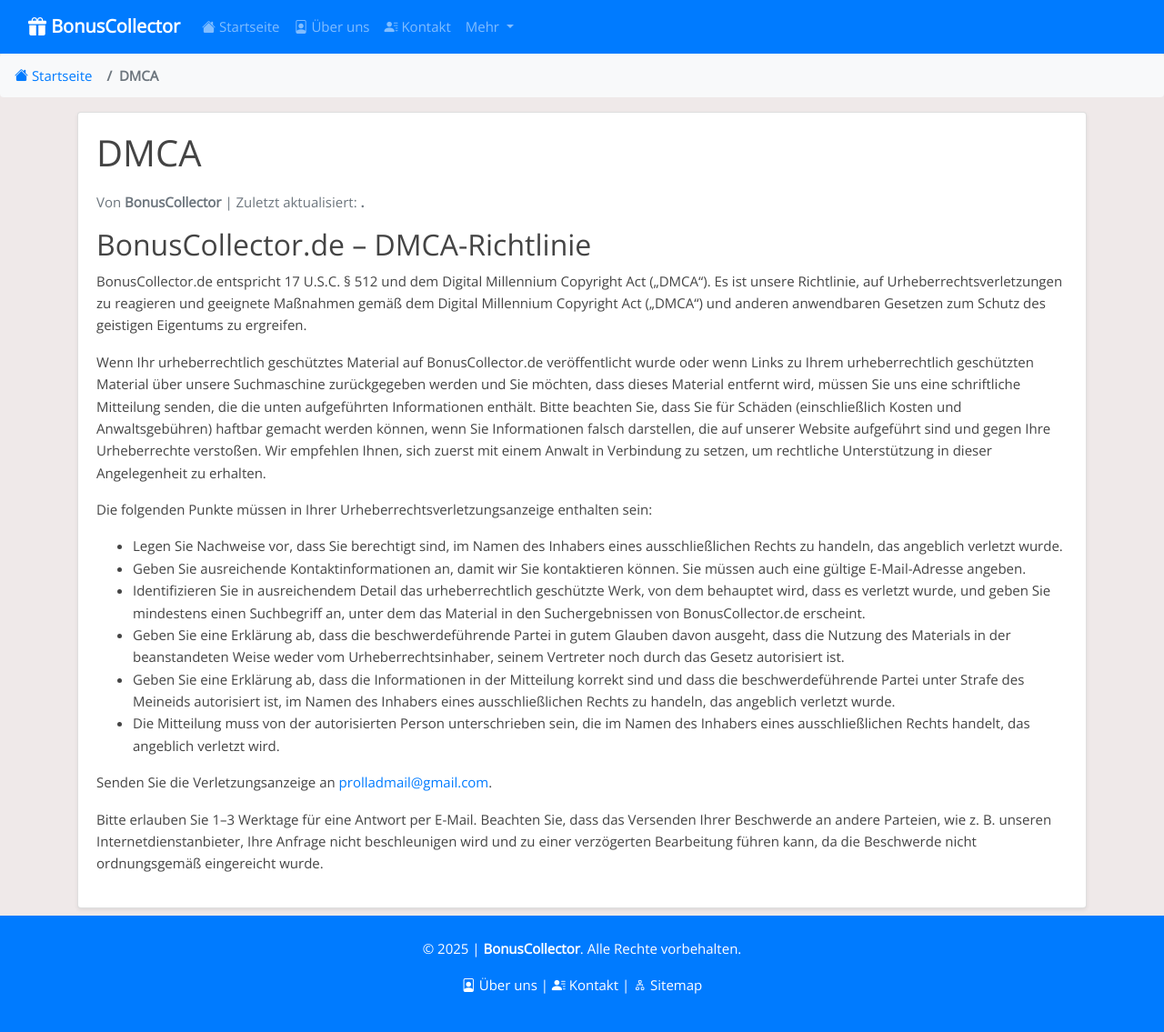
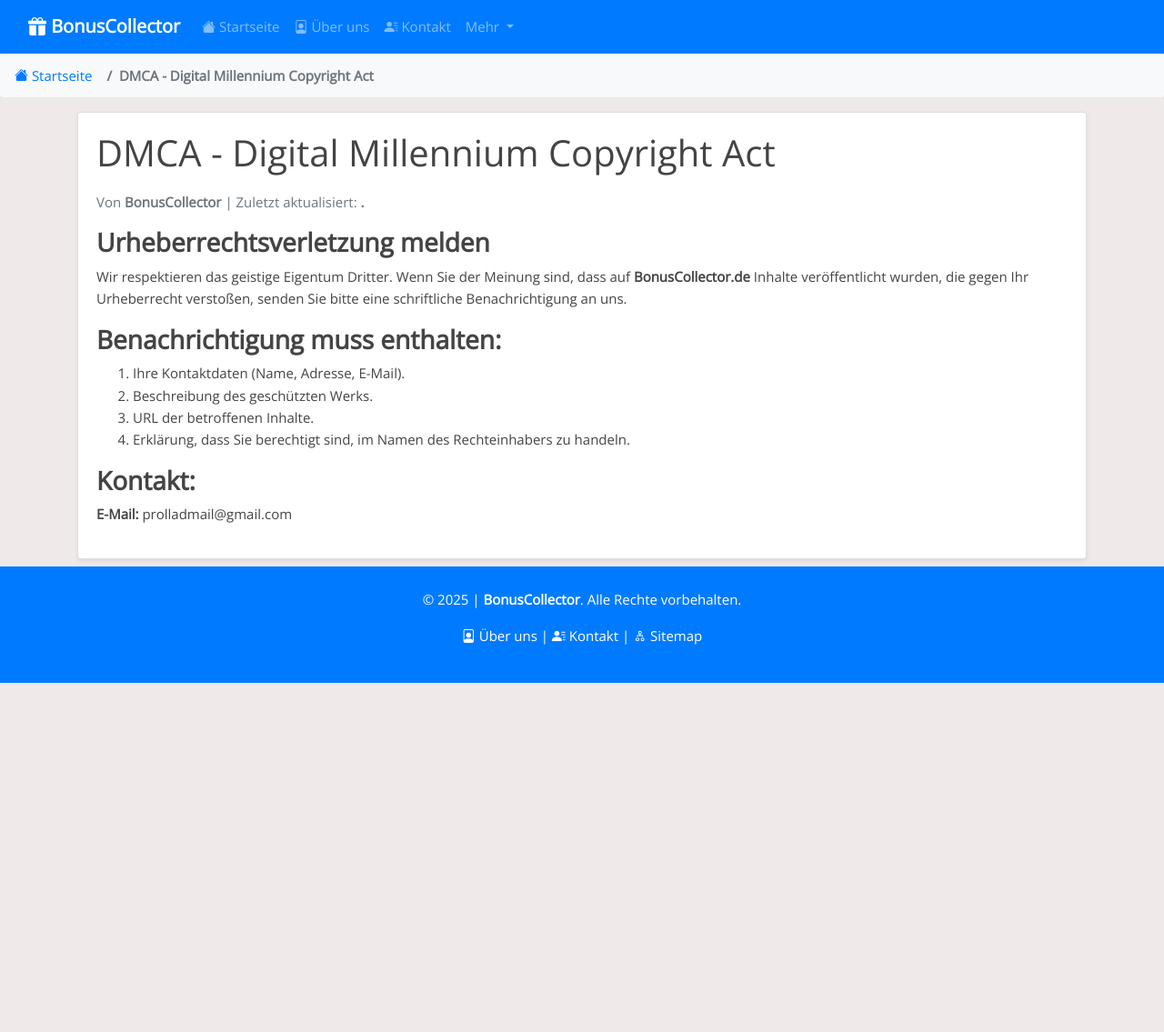
Before and after one commit to Prollad99/bs-de, a Jekyll site: the page built from _pages/dmca.md, in a window 1280 px wide. Shown: the whole page at 91% size. Built offline with Jekyll 4.4.1, drawn with Linux system fonts in a browser that asks for light colours; after the commit the page ends 900 px from its top, so only the background shows below that.

Commit message:
Update dmca.md

```diff
--- a/_pages/dmca.md
+++ b/_pages/dmca.md
@@ -1,26 +1,19 @@
 ---
 layout: page
-title: "DMCA"
+title: "DMCA - Digital Millennium Copyright Act"
 author: "BonusCollector"
 date: 2025-01-16
 permalink: /dmca/
 ---
 
-## BonusCollector.de – DMCA-Richtlinie
+### **Urheberrechtsverletzung melden**
+Wir respektieren das geistige Eigentum Dritter. Wenn Sie der Meinung sind, dass auf **BonusCollector.de** Inhalte veröffentlicht wurden, die gegen Ihr Urheberrecht verstoßen, senden Sie bitte eine schriftliche Benachrichtigung an uns.
 
-BonusCollector.de entspricht 17 U.S.C. § 512 und dem Digital Millennium Copyright Act („DMCA“). Es ist unsere Richtlinie, auf Urheberrechtsverletzungen zu reagieren und geeignete Maßnahmen gemäß dem Digital Millennium Copyright Act („DMCA“) und anderen anwendbaren Gesetzen zum Schutz des geistigen Eigentums zu ergreifen.
+### **Benachrichtigung muss enthalten:**
+1. Ihre Kontaktdaten (Name, Adresse, E-Mail).
+2. Beschreibung des geschützten Werks.
+3. URL der betroffenen Inhalte.
+4. Erklärung, dass Sie berechtigt sind, im Namen des Rechteinhabers zu handeln.
 
-Wenn Ihr urheberrechtlich geschütztes Material auf BonusCollector.de veröffentlicht wurde oder wenn Links zu Ihrem urheberrechtlich geschützten Material über unsere Suchmaschine zurückgegeben werden und Sie möchten, dass dieses Material entfernt wird, müssen Sie uns eine schriftliche Mitteilung senden, die die unten aufgeführten Informationen enthält. Bitte beachten Sie, dass Sie für Schäden (einschließlich Kosten und Anwaltsgebühren) haftbar gemacht werden können, wenn Sie Informationen falsch darstellen, die auf unserer Website aufgeführt sind und gegen Ihre Urheberrechte verstoßen. Wir empfehlen Ihnen, sich zuerst mit einem Anwalt in Verbindung zu setzen, um rechtliche Unterstützung in dieser Angelegenheit zu erhalten.
-
-Die folgenden Punkte müssen in Ihrer Urheberrechtsverletzungsanzeige enthalten sein:
-
-- Legen Sie Nachweise vor, dass Sie berechtigt sind, im Namen des Inhabers eines ausschließlichen Rechts zu handeln, das angeblich verletzt wurde.
-- Geben Sie ausreichende Kontaktinformationen an, damit wir Sie kontaktieren können. Sie müssen auch eine gültige E-Mail-Adresse angeben.
-- Identifizieren Sie in ausreichendem Detail das urheberrechtlich geschützte Werk, von dem behauptet wird, dass es verletzt wurde, und geben Sie mindestens einen Suchbegriff an, unter dem das Material in den Suchergebnissen von BonusCollector.de erscheint.
-- Geben Sie eine Erklärung ab, dass die beschwerdeführende Partei in gutem Glauben davon ausgeht, dass die Nutzung des Materials in der beanstandeten Weise weder vom Urheberrechtsinhaber, seinem Vertreter noch durch das Gesetz autorisiert ist.
-- Geben Sie eine Erklärung ab, dass die Informationen in der Mitteilung korrekt sind und dass die beschwerdeführende Partei unter Strafe des Meineids autorisiert ist, im Namen des Inhabers eines ausschließlichen Rechts zu handeln, das angeblich verletzt wurde.
-- Die Mitteilung muss von der autorisierten Person unterschrieben sein, die im Namen des Inhabers eines ausschließlichen Rechts handelt, das angeblich verletzt wird.
-
-Senden Sie die Verletzungsanzeige an [prolladmail@gmail.com](mailto:prolladmail@gmail.com).
-
-Bitte erlauben Sie 1–3 Werktage für eine Antwort per E-Mail. Beachten Sie, dass das Versenden Ihrer Beschwerde an andere Parteien, wie z. B. unseren Internetdienstanbieter, Ihre Anfrage nicht beschleunigen wird und zu einer verzögerten Bearbeitung führen kann, da die Beschwerde nicht ordnungsgemäß eingereicht wurde.
+### **Kontakt:**
+**E-Mail:** prolladmail@gmail.com
```
